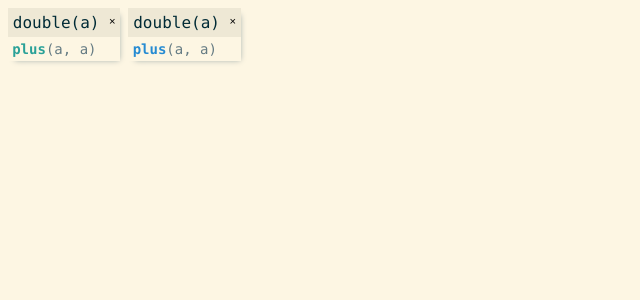
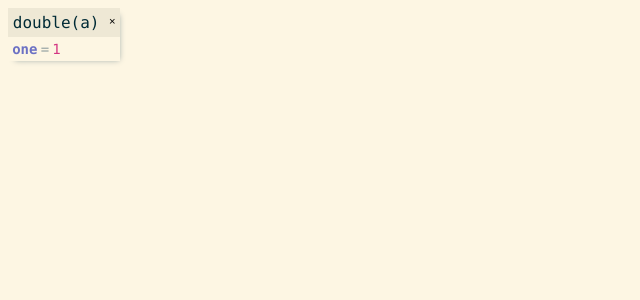
Before and after one commit to minimalistOrg/minimalist-ide, a React (Create React App) app: page / in a window 1280 px wide. Shown: the top 300 px of the page, without its empty margins (0-640 px from the left). Built offline with nearby package versions, Linux system fonts and the light colour scheme.

Commit message:
Display Constant in CodeBlock

```diff
--- a/src/App.css
+++ b/src/App.css
@@ -7,6 +7,8 @@
   --base-1: #93a1a1;
   --blue: #268bd2;
   --cyan: #2aa198;
+  --magenta: #d33682;
+  --violet: #6c71c4;
 
   --editor-background: var(--base-3);
   --editor-color: var(--base-02);
@@ -18,5 +20,9 @@
   --code-block-body: var(--base-00);
 
   --function-call: var(--blue);
-  --std-library: var(--cyan)
+  --std-library: var(--cyan);
+
+  --constant-name: var(--violet);
+  --constant-equal-sign: var(--base-1);
+  --constant-value: var(--magenta);
 }
--- a/src/App.tsx
+++ b/src/App.tsx
@@ -12,24 +12,10 @@ export const App = () => {
           blockArguments: ["a"],
           ast: [
             {
-              id: 3,
-              arguments: ["a", "a"],
-              name: "plus",
-              alias: [],
-              type: "std-library" as const
-            }
-          ]
-        },
-        {
-          name: "double",
-          blockArguments: ["a"],
-          ast: [
-            {
-              id: 3,
-              arguments: ["a", "a"],
-              name: "plus",
-              alias: [],
-              type: "user-function" as const
+              id: "one",
+              name: "one",
+              value: 1,
+              type: "constant" as const
             }
           ]
         }
--- a/src/CodeBlock.css
+++ b/src/CodeBlock.css
@@ -47,3 +47,22 @@
 .function-call.std-library {
   color: var(--std-library);
 }
+
+.constant {
+  display: flex;
+}
+
+.constant-name {
+  color: var(--constant-name);
+  font-weight: bold;
+  margin-right: 0.2rem;
+}
+
+.constant-equal-sign {
+  color: var(--constant-equal-sign);
+  margin-right: 0.2rem;
+}
+
+.constant-value {
+  color: var(--constant-value);
+}
--- a/src/CodeBlock.tsx
+++ b/src/CodeBlock.tsx
@@ -1,15 +1,25 @@
 import React from "react";
-import { TCodeBlock, TFunctionCall } from "./types/CodeBlockTypes";
+import { TCodeBlock, TCodeStatement } from "./types/CodeBlockTypes";
 
 import './CodeBlock.css';
 
-const astToHtml = (ast: TFunctionCall) => {
+const astToHtml = (ast: TCodeStatement) => {
+  if(ast.type === "constant") {
+    return (
+      <div key={ast.id} className="constant">
+        <div className="constant-name">{ast.name}</div>
+        <div className="constant-equal-sign">=</div>
+        <div className="constant-value">{ast.value}</div>
+      </div>
+    )
+  } else if(ast.type === "std-library") {
     return (
       <div key={ast.id}>
         <button className={`function-call ${ast.type}`}>{ast.name}</button>
         ({ast.arguments.join(", ")})
       </div>
     );
+  }
 }
 
 export const CodeBlock = (
```
Also changed, not shown: src/types/CodeBlockTypes.ts (+10 -1 lines). Lines whose indentation alone changed are shown as unchanged.
